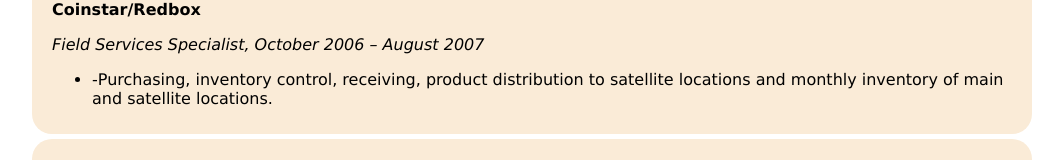
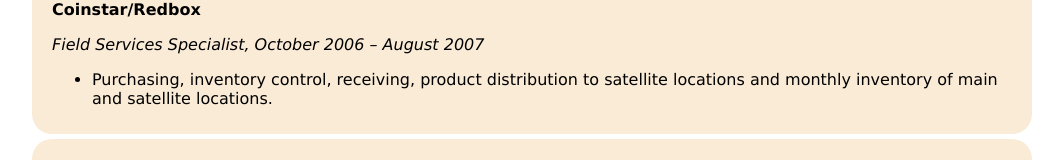
Before and after one commit to cassiescircus/cassiescircus.github.io, a plain HTML site: page index.html in a window 1280 px wide. Shown: the part 725-885 px from the top of the page, without its empty margins (108-1171 px from the left). Drawn offline with Linux system fonts and the light colour scheme.

Commit message:
Update index.html

```diff
--- a/index.html
+++ b/index.html
@@ -38,7 +38,7 @@
 				<p><strong>Coinstar/Redbox</strong></p>
 			<p><em>Field Services Specialist, October 2006 – August 2007</em></p>
 				<ul>
-					<li>-Purchasing, inventory control, receiving, product distribution to satellite locations and monthly inventory of main and satellite locations.</li>
+					<li>Purchasing, inventory control, receiving, product distribution to satellite locations and monthly inventory of main and satellite locations.</li>
 				</ul>
 	    </div>
 
```
